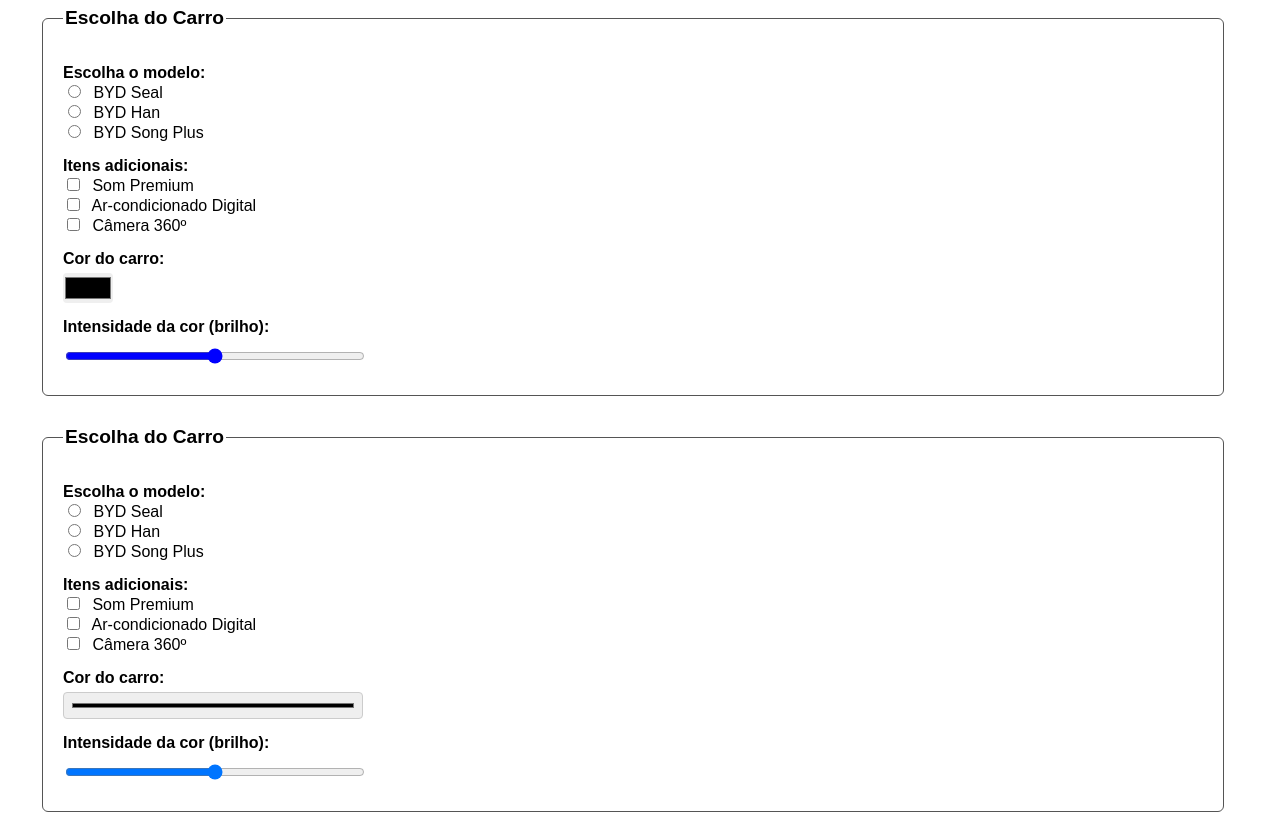
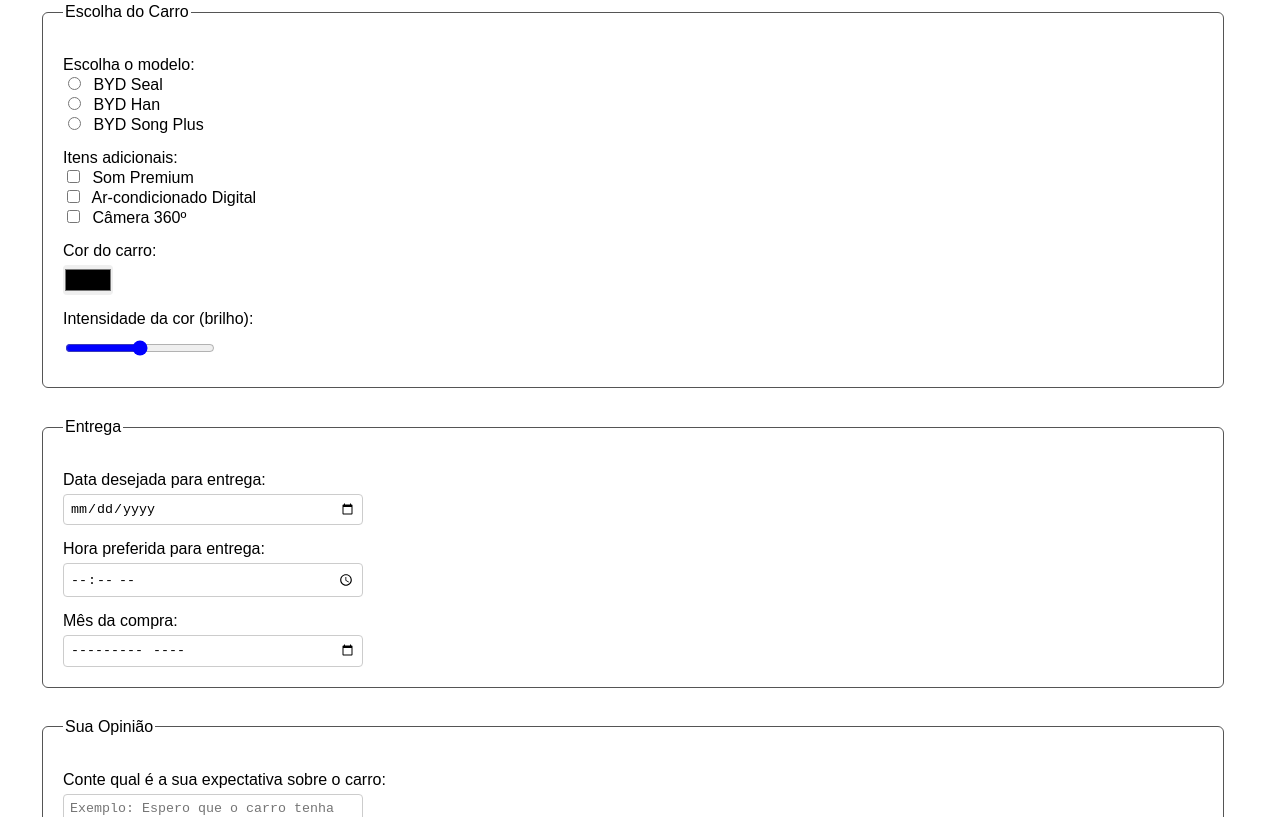
Before and after one commit to Clara2000-sudo/Aula-17-Formularios, a plain HTML site: page index.html in a window 1280 px wide. Shown: the part 603-1420 px from the top of the page. Drawn offline with Linux system fonts and the light colour scheme.

Commit message:
Segundo commit

```diff
--- a/index.html
+++ b/index.html
@@ -21,14 +21,12 @@
     }
 
     legend {
-      font-weight: bold;
-      font-size: 1.2rem;
+      font-size: 1.0rem;
     }
 
     label {
       display: block;
       margin-top: 15px;
-      font-weight: bold;
     }
 
     input[type="text"],
@@ -72,6 +70,10 @@
     button {
       padding: 10px 20px;
       font-weight: bold;
+    }
+
+    #brilho {
+      width: 150px;
     }
     </style>
     <!--Dados Pessoais-->
@@ -124,25 +126,6 @@
     <label for="brilho">Intensidade da cor (brilho):</label>
     <input type="range" id="brilho" name="brilho" min="0" max="100" value="50" style="accent-color: blue;">
     </fieldset>
-     <fieldset>
-    <legend>Escolha do Carro</legend>
-
-    <label>Escolha o modelo:</label>
-    <input type="radio" name="modelo" value="seal"> BYD Seal<br>
-    <input type="radio" name="modelo" value="han"> BYD Han<br>
-    <input type="radio" name="modelo" value="songplus"> BYD Song Plus
-
-    <label>Itens adicionais:</label>
-    <input type="checkbox" name="itens" value="som"> Som Premium<br>
-    <input type="checkbox" name="itens" value="ar"> Ar-condicionado Digital<br>
-    <input type="checkbox" name="itens" value="camera"> Câmera 360º
-
-    <label for="cor">Cor do carro:</label>
-    <input type="color" id="cor" name="cor">
-
-    <label for="brilho">Intensidade da cor (brilho):</label>
-    <input type="range" id="brilho" name="brilho" min="0" max="100" value="50">
-  </fieldset>
 
   <!--Entrega-->
   <fieldset>
@@ -171,13 +154,13 @@
     <legend>Avaliação dos Modelos BYD</legend>
 
     <label for="dolphin">Avalie o BYD Dolphin Plus:</label>
-    <input type="text" id="dolphin" name="dolphin" placeholder="0 a 5 estrelas">
+    <input type="number" id="dolphin" name="dolphin" placeholder="0 a 5 estrelas">
 
     <label for="gs">Avalie o BYD GS:</label>
-    <input type="text" id="gs" name="gs" placeholder="0 a 5 estrelas">
+    <input type="number" id="gs" name="gs" placeholder="0 a 5 estrelas">
 
     <label for="mini">Avalie o BYD Mini:</label>
-    <input type="text" id="mini" name="mini" placeholder="0 a 5 estrelas">
+    <input type="number" id="mini" name="mini" placeholder="0 a 5 estrelas">
   </fieldset>
   <!--Botões-->
   <div class="button-group">
```
